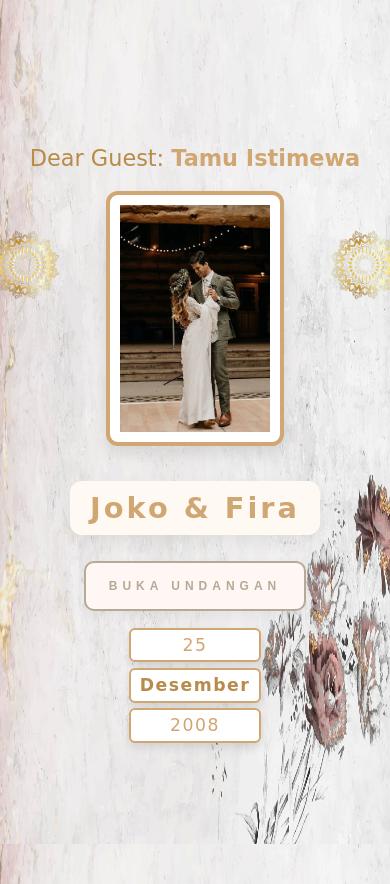
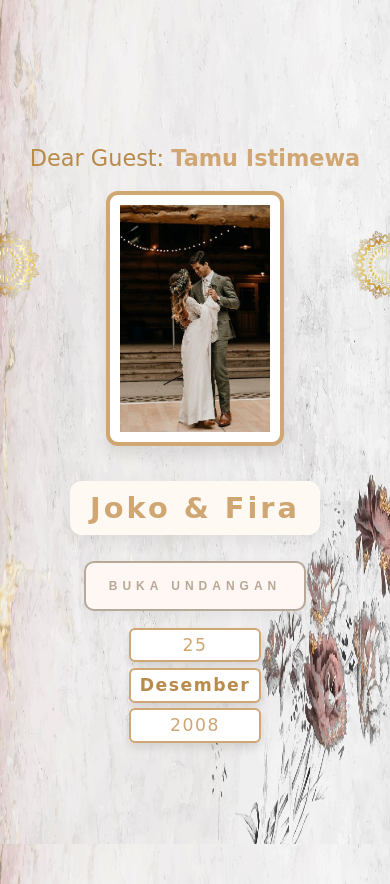
Before and after one commit to kyybogor/Undangan_RizkySaputro_Vintage, a plain HTML site: page index.html in a window 390 px wide. Shown: the top 884 px of the page. Drawn offline with Linux system fonts and the light colour scheme.

Commit message:
style.css

```diff
--- a/style.css
+++ b/style.css
@@ -96,11 +96,11 @@ body {
     }
 
     .side-ornament.left {
-        left: -25px;
+        left: -45px;
     }
 
     .side-ornament.right {
-        right: -25px;
+        right: -45px;
     }
 }
 
```
